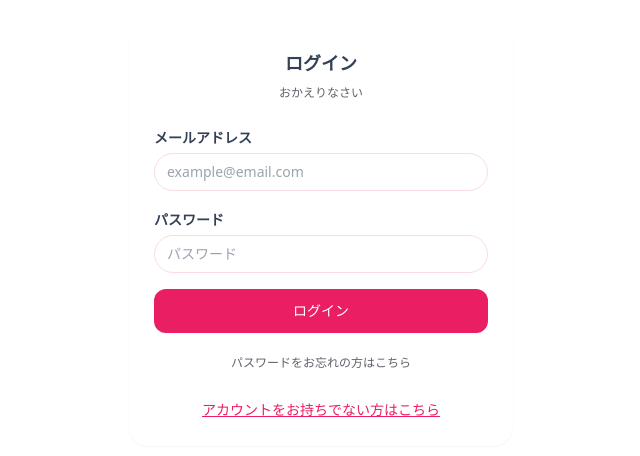
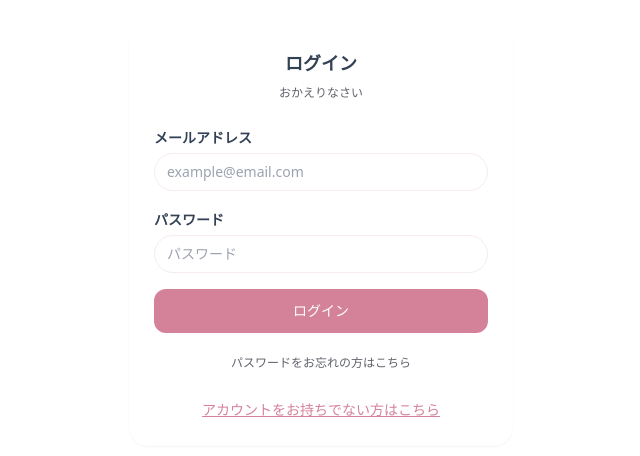
Before and after one commit to masaKana3/haru-smi_v2, a React (Vite) app: page / in a window 1280 px wide. Shown: the top 456 px of the page, without its empty margins (319-959 px from the left). Built offline with nearby package versions, Linux system fonts and the light colour scheme; no server answers.

Commit message:
tailwindの修正

```diff
--- a/tailwind.config.js
+++ b/tailwind.config.js
@@ -9,9 +9,9 @@ module.exports = {
         brandBg: "#B9C7D9",
         brandText: "#334155",
         brandTextStrong: "#334155",
-        brandAccent: "#E91E63",
-        brandAccentHover: "#C2185B",
-        brandAccentAlt: "#FADCE6",
+        brandAccent: "#D4829A",
+        brandAccentHover: "#B6667F",
+        brandAccentAlt: "#F6EBF0",
         brandAccentAlt2: "#FCE8EE",
         brandTrack: "#FBE9EF",
         brandBubble: "#FEF6F8",
```
